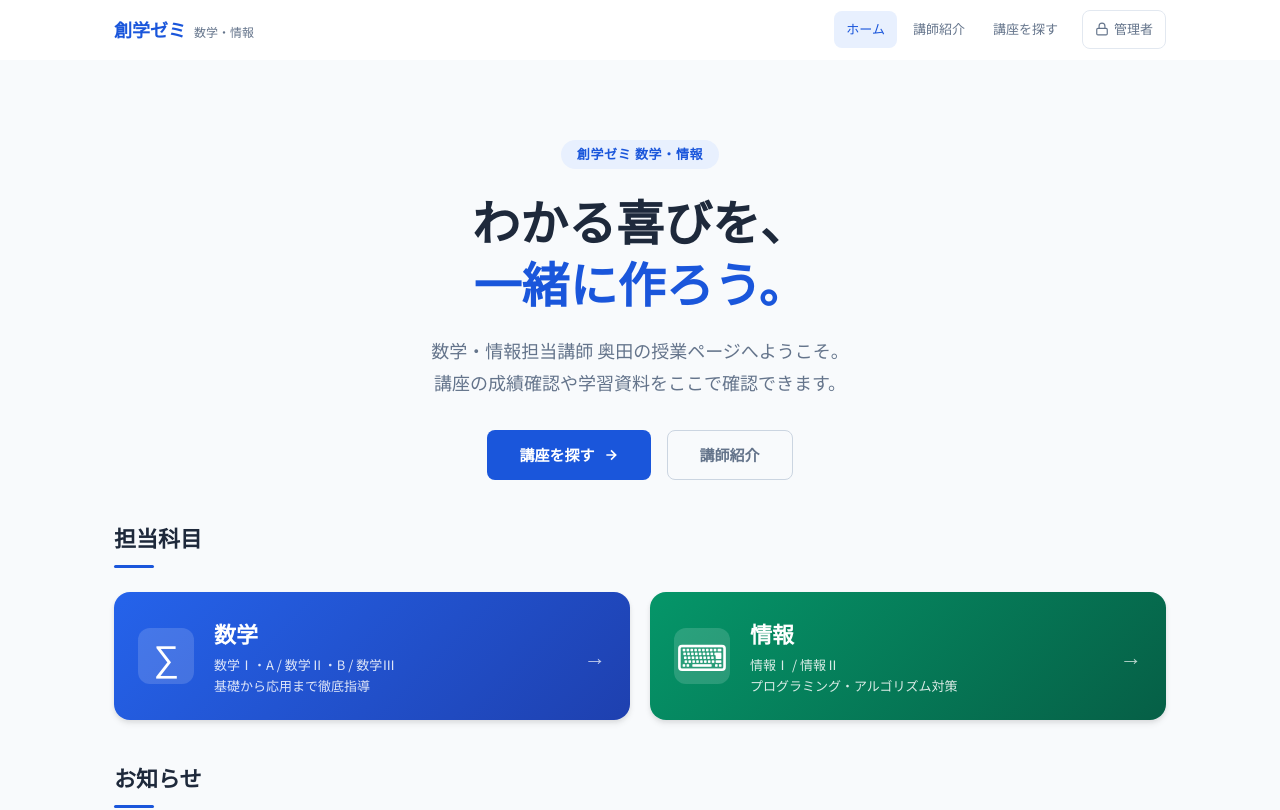
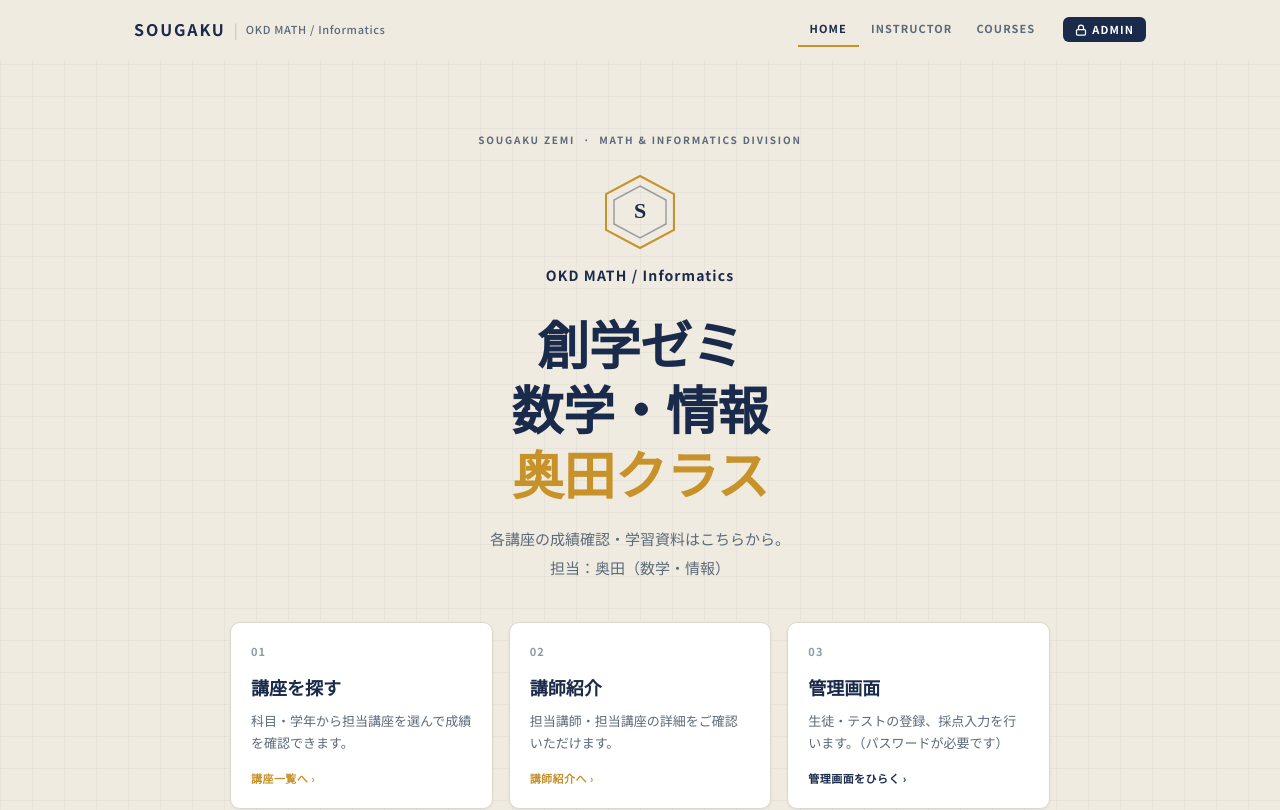
Before and after one commit to OKDMathInfomatics/okd_math_infomatics, a Vue app: page / in a window 1280 px wide. Shown: the top 810 px of the page. Built offline with nearby package versions, Linux system fonts and the light colour scheme.

Commit message:
design: 参考サイト同系統デザインに変更

```diff
--- a/src/assets/global.css
+++ b/src/assets/global.css
@@ -8,34 +8,35 @@
 }
 
 :root {
-  /* カラーパレット */
-  --color-primary: #1a56db;
-  --color-primary-dark: #1240a8;
-  --color-primary-light: #e8f0fe;
-  --color-secondary: #0ea5e9;
-  --color-accent: #f59e0b;
+  /* カラーパレット — 参考サイト同系統 */
+  --color-primary: #1a2a4a;        /* ダークネイビー */
+  --color-primary-dark: #0f1a30;
+  --color-primary-light: #e8ecf4;
+  --color-accent: #c8922a;         /* ゴールド */
+  --color-accent-light: #f5e6c8;
+  --color-secondary: #2d5a8e;
 
   /* 教科カラー */
-  --color-math: #3b82f6;
-  --color-math-light: #dbeafe;
-  --color-info: #10b981;
-  --color-info-light: #d1fae5;
+  --color-math: #1a2a4a;
+  --color-math-light: #e8ecf4;
+  --color-info: #c8922a;
+  --color-info-light: #f5e6c8;
 
   /* テキスト */
-  --color-text: #1e293b;
-  --color-text-muted: #64748b;
-  --color-text-light: #94a3b8;
+  --color-text: #1a2a4a;
+  --color-text-muted: #5a6a7a;
+  --color-text-light: #8a9aaa;
 
-  /* 背景 */
-  --color-bg: #f8fafc;
+  /* 背景 — クリームベージュ */
+  --color-bg: #f0ebe0;
   --color-bg-card: #ffffff;
-  --color-border: #e2e8f0;
-  --color-border-dark: #cbd5e1;
+  --color-border: #ddd8cc;
+  --color-border-dark: #c8c0b0;
 
   /* 状態カラー */
-  --color-success: #22c55e;
-  --color-warning: #f59e0b;
-  --color-danger: #ef4444;
+  --color-success: #2d7a4a;
+  --color-warning: #c8922a;
+  --color-danger: #c0392b;
 
   /* スペーシング */
   --space-1: 4px;
@@ -50,7 +51,7 @@
 
   /* タイポグラフィ */
   --font-sans: 'Noto Sans JP', 'Hiragino Sans', 'Yu Gothic', sans-serif;
-  --font-size-xs: 12px;
+  --font-size-xs: 11px;
   --font-size-sm: 13px;
   --font-size-base: 15px;
   --font-size-lg: 18px;
@@ -59,16 +60,16 @@
   --font-size-3xl: 36px;
 
   /* ボーダーラジアス */
-  --radius-sm: 4px;
-  --radius: 8px;
-  --radius-lg: 12px;
-  --radius-xl: 16px;
+  --radius-sm: 3px;
+  --radius: 6px;
+  --radius-lg: 10px;
+  --radius-xl: 14px;
 
   /* シャドウ */
-  --shadow-sm: 0 1px 2px rgba(0, 0, 0, 0.05);
-  --shadow: 0 1px 3px rgba(0, 0, 0, 0.1), 0 1px 2px rgba(0, 0, 0, 0.06);
-  --shadow-md: 0 4px 6px rgba(0, 0, 0, 0.07), 0 2px 4px rgba(0, 0, 0, 0.06);
-  --shadow-lg: 0 10px 15px rgba(0, 0, 0, 0.1), 0 4px 6px rgba(0, 0, 0, 0.05);
+  --shadow-sm: 0 1px 3px rgba(26, 42, 74, 0.06);
+  --shadow: 0 2px 6px rgba(26, 42, 74, 0.08);
+  --shadow-md: 0 4px 12px rgba(26, 42, 74, 0.10);
+  --shadow-lg: 0 8px 24px rgba(26, 42, 74, 0.12);
 
   /* ナビの高さ */
   --navbar-height: 60px;
@@ -80,7 +81,12 @@ body {
   font-family: var(--font-sans);
   font-size: var(--font-size-base);
   color: var(--color-text);
-  background: var(--color-bg);
+  background-color: var(--color-bg);
+  /* グリッドパターン背景 */
+  background-image:
+    linear-gradient(rgba(26, 42, 74, 0.04) 1px, transparent 1px),
+    linear-gradient(90deg, rgba(26, 42, 74, 0.04) 1px, transparent 1px);
+  background-size: 32px 32px;
   line-height: 1.6;
   -webkit-font-smoothing: antialiased;
 }
@@ -96,7 +102,7 @@ a {
   text-decoration: none;
 }
 a:hover {
-  text-decoration: underline;
+  color: var(--color-accent);
 }
 
 img {
@@ -111,7 +117,7 @@ button {
 
 /* ===== Utility Classes ===== */
 .container {
-  max-width: 1100px;
+  max-width: 1060px;
   margin: 0 auto;
   padding: 0 var(--space-6);
 }
@@ -140,6 +146,7 @@ button {
   border: none;
   transition: all 0.15s ease;
   text-decoration: none;
+  letter-spacing: 0.02em;
 }
 .btn-primary {
   background: var(--color-primary);
@@ -147,6 +154,16 @@ button {
 }
 .btn-primary:hover {
   background: var(--color-primary-dark);
+  color: white;
+  text-decoration: none;
+}
+.btn-accent {
+  background: var(--color-accent);
+  color: white;
+}
+.btn-accent:hover {
+  background: #a87520;
+  color: white;
   text-decoration: none;
 }
 .btn-outline {
@@ -163,25 +180,29 @@ button {
 .badge {
   display: inline-block;
   padding: 2px 10px;
-  border-radius: 20px;
+  border-radius: 3px;
   font-size: var(--font-size-xs);
   font-weight: 700;
+  letter-spacing: 0.04em;
 }
 .badge-math {
   background: var(--color-math-light);
   color: var(--color-math);
+  border: 1px solid #c8d0e0;
 }
 .badge-info {
   background: var(--color-info-light);
   color: var(--color-info);
+  border: 1px solid #e0c890;
 }
 
 /* ページタイトル共通スタイル */
 .page-title {
   font-size: var(--font-size-2xl);
   font-weight: 700;
-  color: var(--color-text);
+  color: var(--color-primary);
   margin-bottom: var(--space-2);
+  letter-spacing: -0.01em;
 }
 .page-subtitle {
   font-size: var(--font-size-base);
@@ -194,13 +215,25 @@ button {
   display: flex;
   align-items: center;
   gap: var(--space-2);
-  font-size: var(--font-size-sm);
+  font-size: var(--font-size-xs);
   color: var(--color-text-muted);
   margin-bottom: var(--space-6);
+  letter-spacing: 0.03em;
+  text-transform: uppercase;
 }
 .breadcrumb a {
-  color: var(--color-primary);
+  color: var(--color-text-muted);
+}
+.breadcrumb a:hover {
+  color: var(--color-accent);
 }
 .breadcrumb-sep {
   color: var(--color-border-dark);
 }
+
+/* セクション区切り線 */
+.section-divider {
+  border: none;
+  border-top: 1px solid var(--color-border);
+  margin: var(--space-8) 0;
+}
--- a/src/components/NavBar.vue
+++ b/src/components/NavBar.vue
@@ -3,27 +3,28 @@
     <div class="container navbar-inner">
       <!-- ロゴ -->
       <RouterLink to="/" class="navbar-logo">
-        <span class="logo-text">創学ゼミ</span>
-        <span class="logo-sub">数学・情報</span>
+        <span class="logo-sougaku">SOUGAKU</span>
+        <span class="logo-sep">|</span>
+        <span class="logo-sub">OKD MATH / Informatics</span>
       </RouterLink>
 
       <!-- デスクトップナビ -->
       <ul class="navbar-links" :class="{ open: menuOpen }">
         <li>
-          <RouterLink to="/" @click="menuOpen = false">ホーム</RouterLink>
+          <RouterLink to="/" @click="menuOpen = false">HOME</RouterLink>
         </li>
         <li>
-          <RouterLink to="/instructor" @click="menuOpen = false">講師紹介</RouterLink>
+          <RouterLink to="/instructor" @click="menuOpen = false">INSTRUCTOR</RouterLink>
         </li>
         <li>
-          <RouterLink to="/subjects" @click="menuOpen = false">講座を探す</RouterLink>
+          <RouterLink to="/subjects" @click="menuOpen = false">COURSES</RouterLink>
         </li>
         <li class="nav-admin">
           <RouterLink to="/admin" @click="menuOpen = false">
-            <svg width="14" height="14" viewBox="0 0 24 24" fill="none" stroke="currentColor" stroke-width="2">
+            <svg width="12" height="12" viewBox="0 0 24 24" fill="none" stroke="currentColor" stroke-width="2.5">
               <rect x="3" y="11" width="18" height="11" rx="2"/><path d="M7 11V7a5 5 0 0 1 10 0v4"/>
             </svg>
-            管理者
+            ADMIN
           </RouterLink>
         </li>
       </ul>
@@ -41,7 +42,6 @@
       </button>
     </div>
 
-    <!-- モバイルメニュー背景オーバーレイ -->
     <Transition name="overlay">
       <div v-if="menuOpen" class="menu-overlay" @click="menuOpen = false" />
     </Transition>
@@ -69,15 +69,15 @@ onUnmounted(() => window.removeEventListener('scroll', handleScroll))
   left: 0;
   right: 0;
   height: var(--navbar-height);
-  background: rgba(255, 255, 255, 0.92);
-  backdrop-filter: blur(8px);
+  background: rgba(240, 235, 224, 0.92);
+  backdrop-filter: blur(10px);
   border-bottom: 1px solid transparent;
   z-index: 100;
   transition: border-color 0.2s, box-shadow 0.2s;
 }
 .navbar.scrolled {
   border-color: var(--color-border);
-  box-shadow: var(--shadow-sm);
+  box-shadow: 0 1px 8px rgba(26, 42, 74, 0.08);
 }
 
 .navbar-inner {
@@ -90,26 +90,32 @@ onUnmounted(() => window.removeEventListener('scroll', handleScroll))
 /* ロゴ */
 .navbar-logo {
   display: flex;
-  align-items: baseline;
+  align-items: center;
   gap: var(--space-2);
   text-decoration: none;
 }
-.logo-text {
-  font-size: var(--font-size-lg);
-  font-weight: 700;
+.logo-sougaku {
+  font-size: 16px;
+  font-weight: 800;
   color: var(--color-primary);
+  letter-spacing: 0.12em;
+}
+.logo-sep {
+  color: var(--color-border-dark);
+  font-weight: 300;
 }
 .logo-sub {
-  font-size: var(--font-size-xs);
+  font-size: 11px;
   color: var(--color-text-muted);
   font-weight: 500;
+  letter-spacing: 0.06em;
 }
 
 /* ナビリンク */
 .navbar-links {
   display: flex;
   align-items: center;
-  gap: var(--space-1);
+  gap: 0;
   list-style: none;
 }
 .navbar-links li a,
@@ -118,27 +124,35 @@ onUnmounted(() => window.removeEventListener('scroll', handleScroll))
   align-items: center;
   gap: 5px;
   padding: var(--space-2) var(--space-3);
-  border-radius: var(--radius);
-  font-size: var(--font-size-sm);
-  font-weight: 500;
+  font-size: 11px;
+  font-weight: 700;
+  letter-spacing: 0.1em;
   color: var(--color-text-muted);
   text-decoration: none;
-  transition: background 0.15s, color 0.15s;
+  transition: color 0.15s;
+  border-bottom: 2px solid transparent;
 }
 .navbar-links li a:hover,
 .navbar-links li a.router-link-active {
-  background: var(--color-primary-light);
   color: var(--color-primary);
+  border-bottom-color: var(--color-accent);
   text-decoration: none;
 }
 
 /* 管理者リンク */
+.nav-admin {
+  margin-left: var(--space-4);
+}
 .nav-admin a {
-  border: 1.5px solid var(--color-border);
-  margin-left: var(--space-2);
+  background: var(--color-primary);
+  color: white !important;
+  border-radius: var(--radius);
+  padding: var(--space-1) var(--space-3) !important;
+  border-bottom: none !important;
 }
 .nav-admin a:hover {
-  border-color: var(--color-primary);
+  background: var(--color-primary-dark);
+  color: white !important;
 }
 
 /* ハンバーガー */
@@ -155,71 +169,47 @@ onUnmounted(() => window.removeEventListener('scroll', handleScroll))
   display: block;
   width: 22px;
   height: 2px;
-  background: var(--color-text);
+  background: var(--color-primary);
   border-radius: 2px;
   transition: transform 0.2s, opacity 0.2s;
 }
-.hamburger.active span:nth-child(1) {
-  transform: translateY(7px) rotate(45deg);
-}
-.hamburger.active span:nth-child(2) {
-  opacity: 0;
-}
-.hamburger.active span:nth-child(3) {
-  transform: translateY(-7px) rotate(-45deg);
-}
+.hamburger.active span:nth-child(1) { transform: translateY(7px) rotate(45deg); }
+.hamburger.active span:nth-child(2) { opacity: 0; }
+.hamburger.active span:nth-child(3) { transform: translateY(-7px) rotate(-45deg); }
 
-/* オーバーレイ */
 .menu-overlay {
   position: fixed;
   inset: 0;
   background: rgba(0,0,0,0.3);
   z-index: -1;
 }
-.overlay-enter-active,
-.overlay-leave-active {
-  transition: opacity 0.2s;
-}
-.overlay-enter-from,
-.overlay-leave-to {
-  opacity: 0;
-}
+.overlay-enter-active, .overlay-leave-active { transition: opacity 0.2s; }
+.overlay-enter-from, .overlay-leave-to { opacity: 0; }
 
-/* モバイル */
 @media (max-width: 680px) {
   .hamburger { display: flex; }
-
   .navbar-links {
     position: fixed;
     top: var(--navbar-height);
     right: 0;
     bottom: 0;
-    width: 240px;
+    width: 220px;
     flex-direction: column;
     align-items: stretch;
     gap: 0;
-    background: white;
+    background: #f8f4ec;
     padding: var(--space-4);
     transform: translateX(100%);
     transition: transform 0.25s ease;
     box-shadow: var(--shadow-lg);
   }
-  .navbar-links.open {
-    transform: translateX(0);
+  .navbar-links.open { transform: translateX(0); }
+  .navbar-links li a {
+    padding: var(--space-3) var(--space-4) !important;
+    font-size: var(--font-size-sm) !important;
+    border-radius: var(--radius);
+    border-bottom: none !important;
   }
-  .navbar-links li a {
-    padding: var(--space-3) var(--space-4);
-    font-size: var(--font-size-base);
-    border-radius: var(--radius);
-  }
-  .nav-admin {
-    margin-top: var(--space-4);
-    border-top: 1px solid var(--color-border);
-    padding-top: var(--space-4);
-  }
-  .nav-admin a {
-    border: none;
-    margin-left: 0;
-  }
+  .nav-admin { margin-left: 0; margin-top: var(--space-4); }
 }
 </style>
--- a/src/views/HomeView.vue
+++ b/src/views/HomeView.vue
@@ -2,56 +2,64 @@
   <div class="home">
     <!-- ヒーローセクション -->
     <section class="hero">
-      <div class="hero-badge">創学ゼミ 数学・情報</div>
+      <div class="hero-eyebrow">SOUGAKU ZEMI &nbsp;·&nbsp; MATH &amp; INFORMATICS DIVISION</div>
+
+      <div class="hero-logo-area">
+        <!-- SVGロゴ（六角形モチーフ） -->
+        <svg class="hero-icon" viewBox="0 0 80 80" fill="none" xmlns="http://www.w3.org/2000/svg">
+          <polygon points="40,4 74,22 74,58 40,76 6,58 6,22" fill="none" stroke="#c8922a" stroke-width="2"/>
+          <polygon points="40,14 66,28 66,52 40,66 14,52 14,28" fill="none" stroke="#1a2a4a" stroke-width="1.5" opacity="0.4"/>
+          <text x="40" y="46" text-anchor="middle" font-size="22" font-weight="800" fill="#1a2a4a" font-family="serif">S</text>
+        </svg>
+        <div class="hero-brand">OKD MATH / Informatics</div>
+      </div>
+
       <h1 class="hero-title">
-        わかる喜びを、<br />
-        <span class="highlight">一緒に作ろう。</span>
+        創学ゼミ<br />
+        数学・情報<br />
+        <span class="hero-title-accent">奥田クラス</span>
       </h1>
       <p class="hero-desc">
-        数学・情報担当講師 奥田の授業ページへようこそ。<br />
-        講座の成績確認や学習資料をここで確認できます。
+        各講座の成績確認・学習資料はこちらから。<br />
+        担当：奥田（数学・情報）
       </p>
-      <div class="hero-actions">
-        <RouterLink to="/subjects" class="btn btn-primary btn-lg">
-          講座を探す
-          <svg width="16" height="16" viewBox="0 0 24 24" fill="none" stroke="currentColor" stroke-width="2.5">
-            <path d="M5 12h14M12 5l7 7-7 7"/>
-          </svg>
+
+      <!-- カードナビ -->
+      <div class="hero-cards">
+        <RouterLink to="/subjects" class="hero-card">
+          <div class="hero-card-num">01</div>
+          <div class="hero-card-body">
+            <h3>講座を探す</h3>
+            <p>科目・学年から担当講座を選んで成績を確認できます。</p>
+          </div>
+          <div class="hero-card-link">講座一覧へ &rsaquo;</div>
         </RouterLink>
-        <RouterLink to="/instructor" class="btn btn-outline btn-lg">講師紹介</RouterLink>
-      </div>
-    </section>
-
-    <!-- 科目カード -->
-    <section class="subject-section">
-      <h2 class="section-title">担当科目</h2>
-      <div class="subject-grid">
-        <RouterLink to="/subjects/math" class="subject-card math">
-          <div class="subject-icon">∑</div>
-          <div class="subject-info">
-            <h3>数学</h3>
-            <p>数学Ⅰ・A / 数学Ⅱ・B / 数学Ⅲ<br />基礎から応用まで徹底指導</p>
+        <RouterLink to="/instructor" class="hero-card">
+          <div class="hero-card-num">02</div>
+          <div class="hero-card-body">
+            <h3>講師紹介</h3>
+            <p>担当講師・担当講座の詳細をご確認いただけます。</p>
           </div>
-          <div class="subject-arrow">→</div>
+          <div class="hero-card-link">講師紹介へ &rsaquo;</div>
         </RouterLink>
-        <RouterLink to="/subjects/info" class="subject-card info">
-          <div class="subject-icon">⌨</div>
-          <div class="subject-info">
-            <h3>情報</h3>
-            <p>情報Ⅰ / 情報Ⅱ<br />プログラミング・アルゴリズム対策</p>
+        <RouterLink to="/admin" class="hero-card admin-card">
+          <div class="hero-card-num">03</div>
+          <div class="hero-card-body">
+            <h3>管理画面</h3>
+            <p>生徒・テストの登録、採点入力を行います。（パスワードが必要です）</p>
           </div>
-          <div class="subject-arrow">→</div>
+          <div class="hero-card-link">管理画面をひらく &rsaquo;</div>
         </RouterLink>
       </div>
     </section>
 
-    <!-- お知らせ（静的サンプル） -->
+    <!-- お知らせ -->
     <section class="notice-section">
-      <h2 class="section-title">お知らせ</h2>
+      <div class="section-label">NOTICE</div>
       <ul class="notice-list">
         <li class="notice-item">
           <span class="notice-date">2024.04.01</span>
-          <span class="notice-tag new">NEW</span>
+          <span class="notice-tag">NEW</span>
           <span class="notice-text">2024年度 春期講座のテスト結果を更新しました。</span>
         </li>
         <li class="notice-item">
@@ -64,142 +72,148 @@
 </template>
 
 <script setup>
-// ホームページ：現状は静的コンテンツ
-// 後ほど GAS API からお知らせを取得する予定
+// ホームページ
 </script>
 
 <style scoped>
+.home {
+  max-width: 820px;
+  margin: 0 auto;
+}
+
 /* ヒーロー */
 .hero {
   text-align: center;
-  padding: var(--space-12) 0 var(--space-10);
+  padding: var(--space-10) 0 var(--space-10);
 }
-.hero-badge {
-  display: inline-block;
-  background: var(--color-primary-light);
+
+.hero-eyebrow {
+  font-size: 10px;
+  font-weight: 700;
+  letter-spacing: 0.18em;
+  color: var(--color-text-muted);
+  margin-bottom: var(--space-6);
+  text-transform: uppercase;
+}
+
+.hero-logo-area {
+  display: flex;
+  flex-direction: column;
+  align-items: center;
+  gap: var(--space-3);
+  margin-bottom: var(--space-6);
+}
+.hero-icon {
+  width: 80px;
+  height: 80px;
+}
+.hero-brand {
+  font-size: 14px;
+  font-weight: 700;
   color: var(--color-primary);
-  font-size: var(--font-size-sm);
-  font-weight: 700;
-  padding: var(--space-1) var(--space-4);
-  border-radius: 20px;
+  letter-spacing: 0.08em;
+}
+
+.hero-title {
+  font-size: clamp(32px, 6vw, 52px);
+  font-weight: 800;
+  line-height: 1.25;
+  color: var(--color-primary);
   margin-bottom: var(--space-5);
-  letter-spacing: 0.05em;
+  letter-spacing: -0.01em;
 }
-.hero-title {
-  font-size: clamp(28px, 5vw, 48px);
-  font-weight: 700;
-  line-height: 1.3;
-  margin-bottom: var(--space-5);
+.hero-title-accent {
+  color: var(--color-accent);
+}
+
+.hero-desc {
+  font-size: var(--font-size-base);
+  color: var(--color-text-muted);
+  line-height: 1.9;
+  margin-bottom: var(--space-10);
+}
+
+/* ヒーローカード */
+.hero-cards {
+  display: grid;
+  grid-template-columns: repeat(auto-fit, minmax(220px, 1fr));
+  gap: var(--space-4);
+  text-align: left;
+}
+
+.hero-card {
+  display: flex;
+  flex-direction: column;
+  padding: var(--space-5);
+  background: var(--color-bg-card);
+  border: 1px solid var(--color-border);
+  border-radius: var(--radius-lg);
+  text-decoration: none;
+  color: var(--color-text);
+  transition: border-color 0.2s, box-shadow 0.2s, transform 0.2s;
+  box-shadow: var(--shadow-sm);
+}
+.hero-card:hover {
+  border-color: var(--color-accent);
+  box-shadow: var(--shadow-md);
+  transform: translateY(-2px);
+  text-decoration: none;
   color: var(--color-text);
 }
-.hero-title .highlight {
-  color: var(--color-primary);
-}
-.hero-desc {
-  font-size: var(--font-size-lg);
-  color: var(--color-text-muted);
-  line-height: 1.8;
-  margin-bottom: var(--space-8);
-}
-.hero-actions {
-  display: flex;
-  gap: var(--space-4);
-  justify-content: center;
-  flex-wrap: wrap;
-}
-.btn-lg {
-  padding: var(--space-3) var(--space-8);
-  font-size: var(--font-size-base);
+.admin-card:hover {
+  border-color: var(--color-primary);
 }
 
-/* セクション共通 */
-.section-title {
-  font-size: var(--font-size-xl);
+.hero-card-num {
+  font-size: 11px;
   font-weight: 700;
-  margin-bottom: var(--space-6);
-  color: var(--color-text);
-  position: relative;
-  padding-bottom: var(--space-3);
+  color: var(--color-text-light);
+  letter-spacing: 0.1em;
+  margin-bottom: var(--space-3);
 }
-.section-title::after {
-  content: '';
-  position: absolute;
-  left: 0;
-  bottom: 0;
-  width: 40px;
-  height: 3px;
-  background: var(--color-primary);
-  border-radius: 2px;
+.hero-card-body h3 {
+  font-size: var(--font-size-lg);
+  font-weight: 700;
+  color: var(--color-primary);
+  margin-bottom: var(--space-2);
 }
-
-/* 科目カード */
-.subject-section {
-  margin-bottom: var(--space-10);
+.hero-card-body p {
+  font-size: var(--font-size-sm);
+  color: var(--color-text-muted);
+  line-height: 1.7;
+  flex: 1;
 }
-.subject-grid {
-  display: grid;
-  grid-template-columns: repeat(auto-fit, minmax(280px, 1fr));
-  gap: var(--space-5);
+.hero-card-link {
+  margin-top: var(--space-4);
+  font-size: var(--font-size-xs);
+  font-weight: 700;
+  color: var(--color-accent);
+  letter-spacing: 0.04em;
 }
-.subject-card {
-  display: flex;
-  align-items: center;
-  gap: var(--space-5);
-  padding: var(--space-6);
-  border-radius: var(--radius-xl);
-  text-decoration: none;
-  color: white;
-  transition: transform 0.2s, box-shadow 0.2s;
-  box-shadow: var(--shadow-md);
-}
-.subject-card:hover {
-  transform: translateY(-3px);
-  box-shadow: var(--shadow-lg);
-  text-decoration: none;
-}
-.subject-card.math {
-  background: linear-gradient(135deg, #2563eb, #1e40af);
-}
-.subject-card.info {
-  background: linear-gradient(135deg, #059669, #065f46);
-}
-.subject-icon {
-  font-size: 36px;
-  width: 56px;
-  height: 56px;
-  background: rgba(255,255,255,0.15);
-  border-radius: var(--radius-lg);
-  display: flex;
-  align-items: center;
-  justify-content: center;
-  flex-shrink: 0;
-}
-.subject-info h3 {
-  font-size: var(--font-size-xl);
-  font-weight: 700;
-  margin-bottom: 4px;
-}
-.subject-info p {
-  font-size: var(--font-size-sm);
-  opacity: 0.85;
-  line-height: 1.6;
-}
-.subject-arrow {
-  margin-left: auto;
-  font-size: 22px;
-  opacity: 0.7;
+.admin-card .hero-card-link {
+  color: var(--color-primary);
 }
 
 /* お知らせ */
 .notice-section {
   margin-bottom: var(--space-10);
 }
+.section-label {
+  font-size: 10px;
+  font-weight: 700;
+  letter-spacing: 0.2em;
+  color: var(--color-text-muted);
+  margin-bottom: var(--space-4);
+  text-transform: uppercase;
+  border-left: 3px solid var(--color-accent);
+  padding-left: var(--space-3);
+}
 .notice-list {
   list-style: none;
+  background: var(--color-bg-card);
   border: 1px solid var(--color-border);
   border-radius: var(--radius-lg);
   overflow: hidden;
-  background: var(--color-bg-card);
 }
 .notice-item {
   display: flex;
@@ -209,24 +223,20 @@
   border-bottom: 1px solid var(--color-border);
   font-size: var(--font-size-sm);
 }
-.notice-item:last-child {
-  border-bottom: none;
-}
+.notice-item:last-child { border-bottom: none; }
 .notice-date {
   color: var(--color-text-muted);
   white-space: nowrap;
   font-size: var(--font-size-xs);
+  letter-spacing: 0.04em;
 }
 .notice-tag {
-  background: #fee2e2;
-  color: #dc2626;
+  background: var(--color-accent-light);
+  color: var(--color-accent);
   font-size: 10px;
   font-weight: 700;
   padding: 1px 6px;
-  border-radius: 4px;
-}
-.notice-tag.new {
-  background: #dcfce7;
-  color: #16a34a;
+  border-radius: 3px;
+  letter-spacing: 0.06em;
 }
 </style>
```
Also changed, not shown: src/App.vue (+6 -4 lines).
